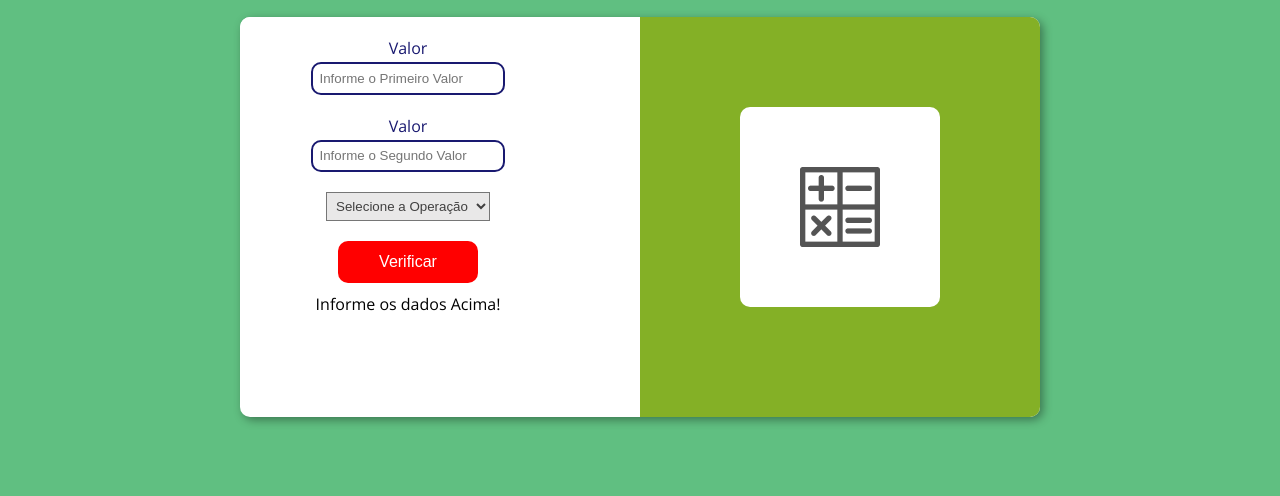
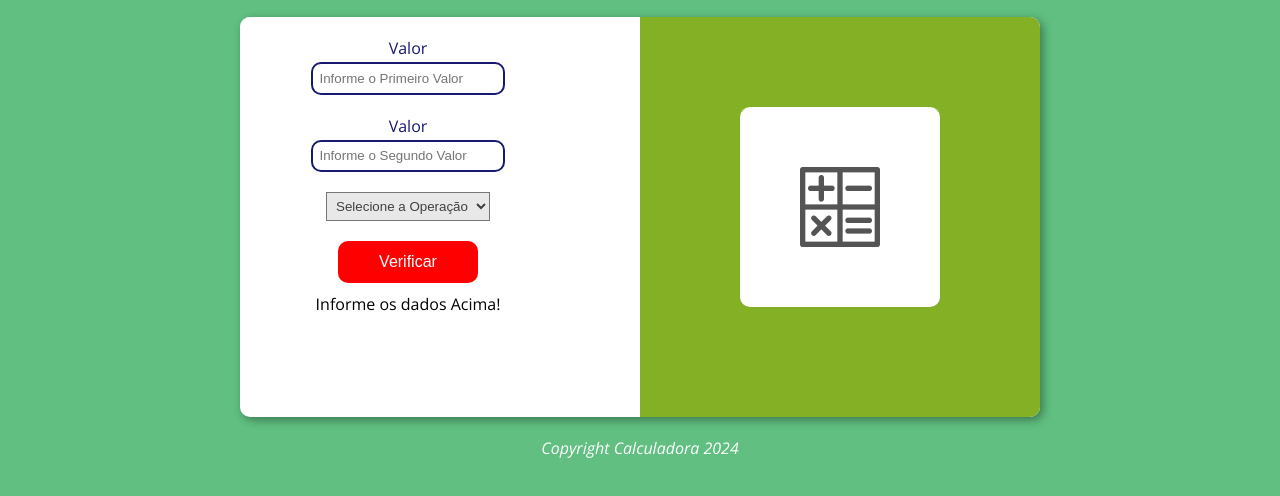
Before and after one commit to rogeriocsc/Calculadora, a plain HTML site: page index.html in a window 1280 px wide. Shown: the part 76-572 px from the top of the page. Drawn offline with nearby package versions, Linux system fonts and the light colour scheme.

Commit message:
Atualização arquivo index

```diff
--- a/css/style.css
+++ b/css/style.css
@@ -112,6 +112,12 @@ button:hover {
     padding: 10px;
 }
 
+footer {
+    color: white;
+    text-align: center;
+    font-style: italic;
+}
+
 @media screen and (max-width: 768px) {
     .img img{
         width: 70%;
--- a/index.html
+++ b/index.html
@@ -42,5 +42,8 @@
         </section>
     </main>
     <script src="js/script.js"></script>
+    <footer>
+        <p>Copyright Calculadora 2024</p>
+    </footer>
 </body>
 </html>
```
